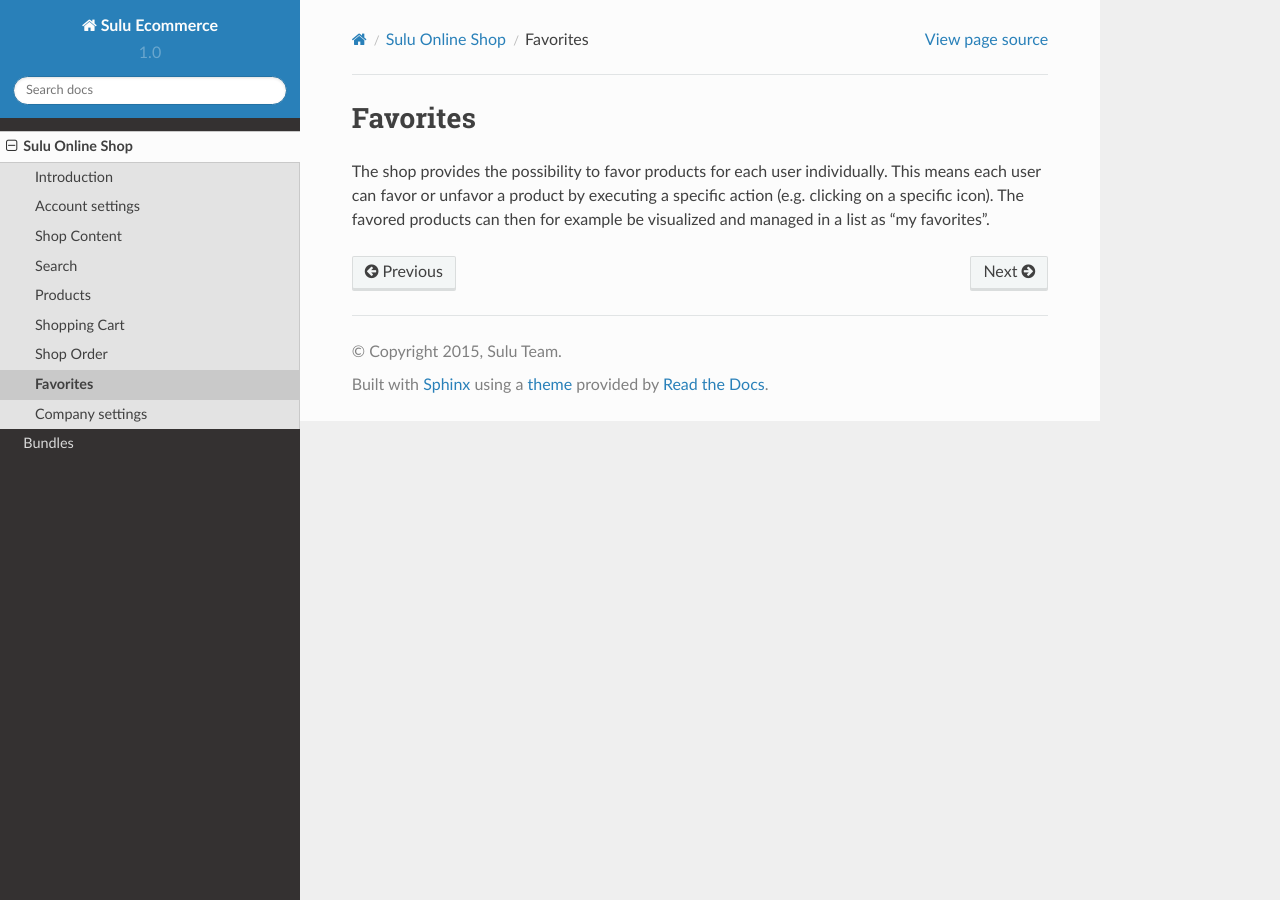
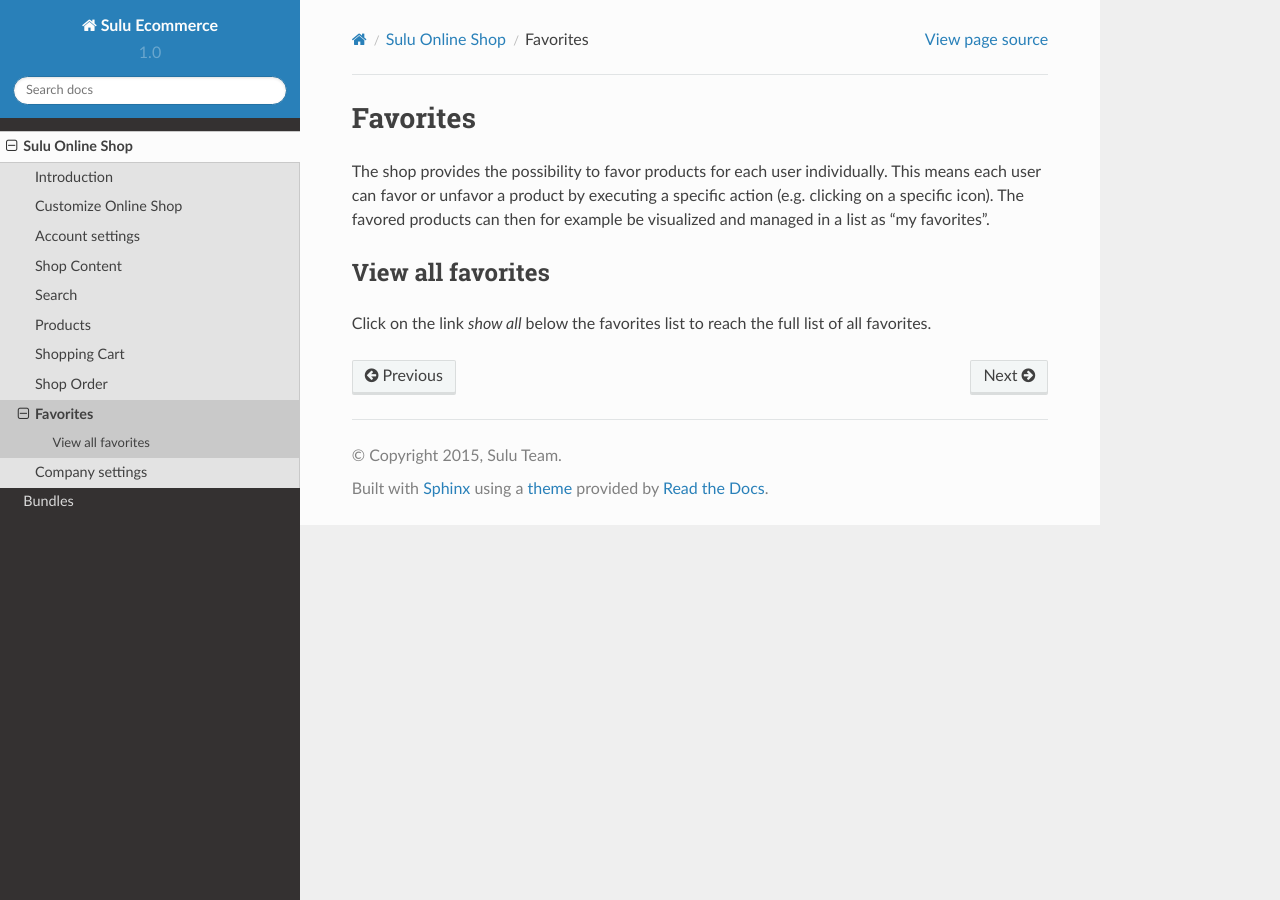
Before and after one commit to sulu/sulu-ecommerce-docs, a Sphinx documentation site: the page built from docs/shop/favorites/index.rst, in a window 1280 px wide. Built offline with Sphinx 7.4.7 and the Read the Docs theme 2.0.0, drawn with Linux system fonts in a browser that asks for light colours.

Commit message:
added documentation for shopowner config and updated favorites

```diff
--- a/CHANGES.txt
+++ b/CHANGES.txt
@@ -4,6 +4,8 @@ sulu-ecommerce-docs
 
 latest
 ======
+
+ - added documentation for shopowner config and updated favorites
 
  - added documentation for company settings
 
--- /dev/null
+++ b/docs/shop/customize/index.rst
@@ -0,0 +1,7 @@
+Customize Online Shop
+=====================
+
+.. toctree::
+   :maxdepth: 2
+
+   settings
--- a/docs/shop/favorites/index.rst
+++ b/docs/shop/favorites/index.rst
@@ -1,4 +1,13 @@
 Favorites
 ========
 
-The shop provides the possibility to favor products for each user individually. This means each user can favor or unfavor a product by executing a specific action (e.g. clicking on a specific icon). The favored products can then for example be visualized and managed in a list as "my favorites".
+The shop provides the possibility to favor products for each user individually.
+This means each user can favor or unfavor a product by executing a specific
+action (e.g. clicking on a specific icon). The favored products can then for
+example be visualized and managed in a list as "my favorites".
+
+View all favorites
+------------------
+
+Click on the link `show all` below the favorites list to reach the full list
+of all favorites.
--- a/docs/shop/index.rst
+++ b/docs/shop/index.rst
@@ -5,6 +5,7 @@ Sulu Online Shop
    :maxdepth: 2
 
    introduction/index
+   customize/index
    accountsettings/index
    content/index
    search/index
```
Also changed, not shown: docs/shop/customize/settings.rst (added, +34 -0 lines).
